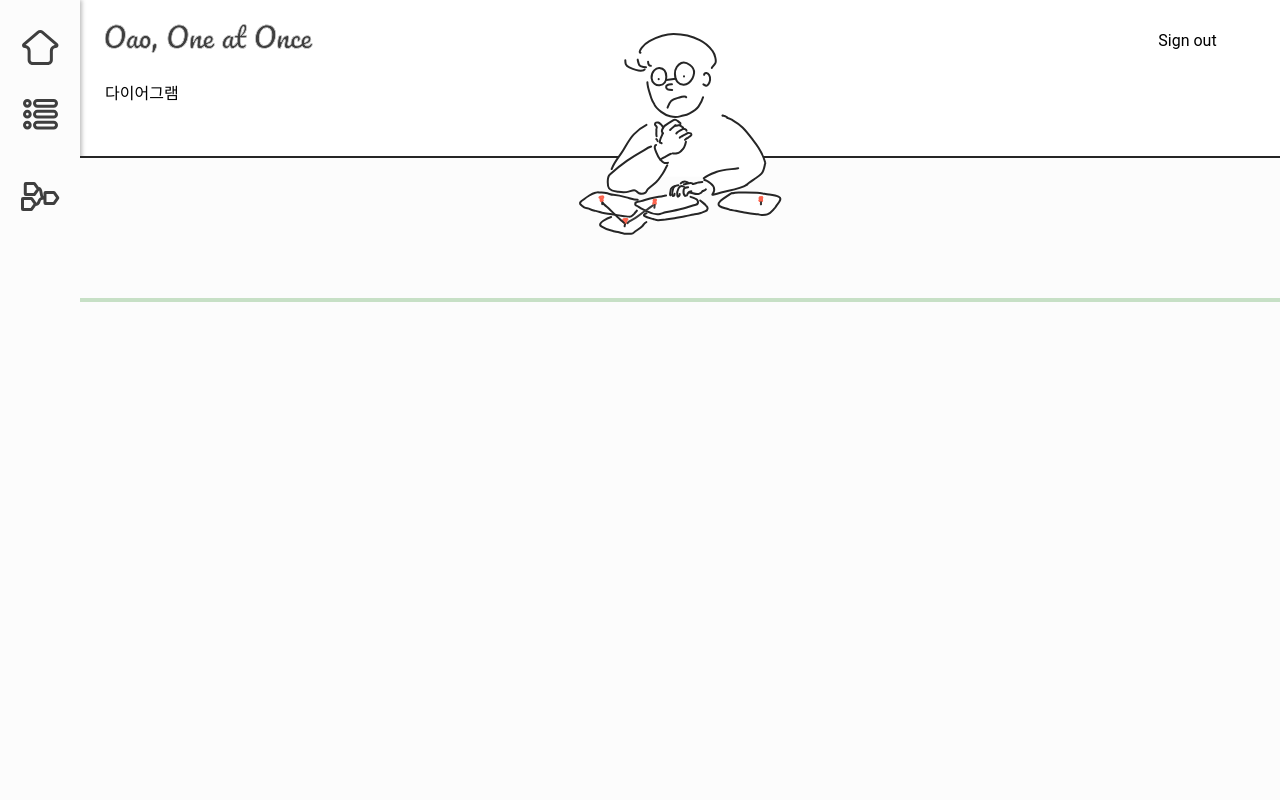
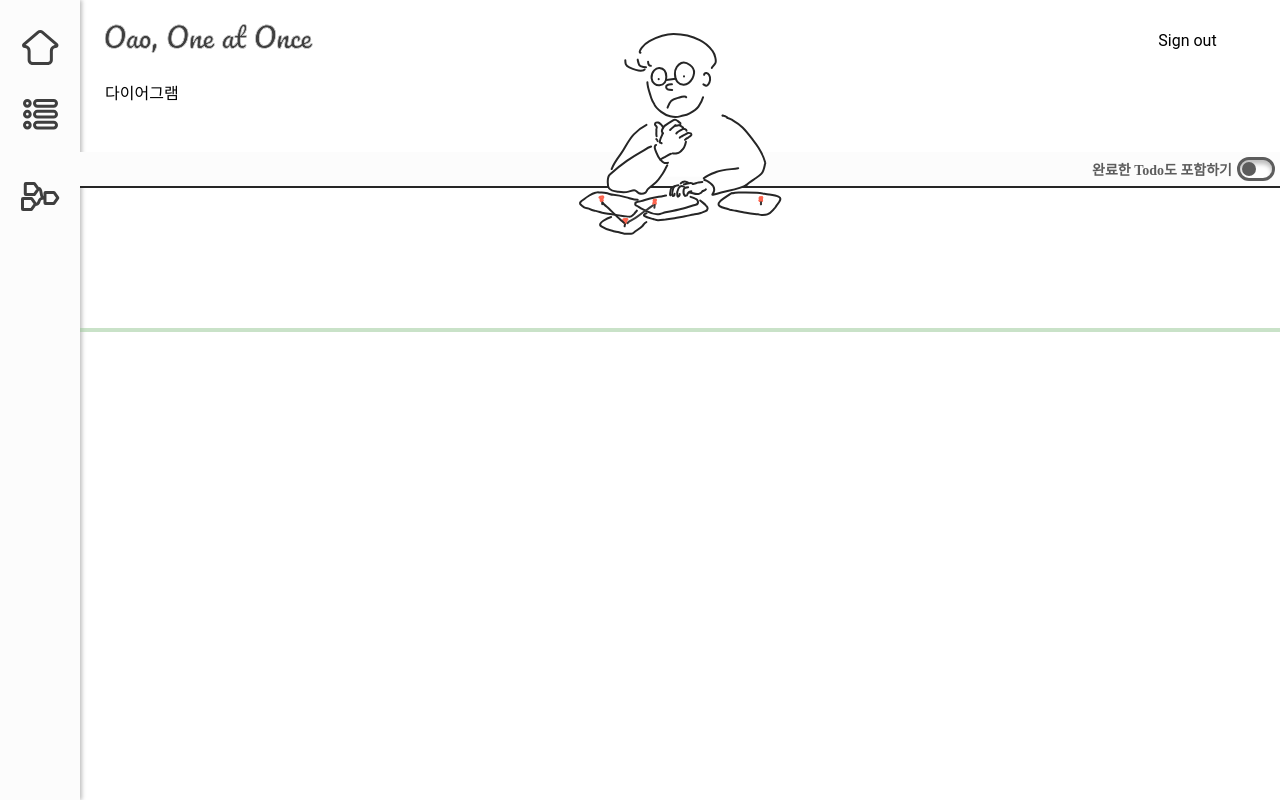
Before and after one commit to boostcampwm-2022/web20-OAO, a React (Vite) app in the folder client/: page /diagram in a window 1280 px wide. Built offline with nearby package versions, Linux system fonts and the light colour scheme.

Commit message:
feat: 토글 버튼으로 완료한 할일을 다이어그램에 표시할지 결정하는 기능 구현

```diff
--- /dev/null
+++ b/client/src/components/diagram/DiagramControlPanel.tsx
@@ -0,0 +1,36 @@
+import { ReactElement } from 'react';
+import styled from 'styled-components';
+import ToggleButton from '@components/ToggleButton';
+import { PRIMARY_COLORS } from '@util/Constants';
+import Text from '@components/Text';
+
+const { darkestGray, offWhite, gray } = PRIMARY_COLORS;
+
+const Wrapper = styled.div`
+  position: relative;
+  width: 100%;
+  padding: 5px;
+  display: flex;
+  justify-content: end;
+  border-bottom: 2px solid ${darkestGray};
+  background-color: ${offWhite};
+  align-items: center;
+  gap: 5px;
+`;
+const DiagramControlPanel = ({ isActive, onClick }: { isActive: boolean; onClick: () => void }): ReactElement => {
+  return (
+    <Wrapper>
+      <Text
+        text={'완료한 Todo도 포함하기'}
+        textAlign={'right'}
+        fontWeight={'700'}
+        fontFamily={'Nanum Myeongjo'}
+        color={gray}
+        fontSize={'14px'}
+      />
+      <ToggleButton size={14} isActive={isActive} onClick={onClick} activeColor={gray} />
+    </Wrapper>
+  );
+};
+
+export default DiagramControlPanel;
--- a/client/src/container/diagram/Diagram.tsx
+++ b/client/src/container/diagram/Diagram.tsx
@@ -1,7 +1,9 @@
 import { ReactElement, useEffect, useState, useRef } from 'react';
 import { useAtom } from 'jotai';
 import { todoList } from '@util/GlobalState';
+import { PlainTodo } from '@todo/todo.type';
 import styled from 'styled-components';
+
 import {
   getDiagramData,
   DiagramTodo,
@@ -40,7 +42,7 @@ const Line = styled.div`
   opacity: 0.5;
 `;
 
-const Diagram = (): ReactElement => {
+const Diagram = ({ showDone }: { showDone: boolean }): ReactElement => {
   const [todoListAtom] = useAtom(todoList);
   const [diagramData, setDiagramData] = useState<Map<string, DiagramTodo> | undefined>();
   const [diagramVertice, setDiagramVertice] = useState<Vertex[] | undefined>();
@@ -48,7 +50,7 @@ const Diagram = (): ReactElement => {
   const isWheelDown = useRef<boolean>(false);
 
   useEffect(() => {
-    getDiagramData(todoListAtom)
+    getDiagramData(todoListAtom, showDone)
       .then((value) => {
         setDiagramData(value);
         setDiagramVertice(getVertice(value));
@@ -56,7 +58,7 @@ const Diagram = (): ReactElement => {
       .catch((err) => {
         throw err;
       });
-  }, [todoListAtom]);
+  }, [todoListAtom, showDone]);
 
   const diagramStyle = {
     '--offsetX': `${offset.x}px`,
--- a/client/src/container/diagram/DiagramFrame.tsx
+++ b/client/src/container/diagram/DiagramFrame.tsx
@@ -1,27 +1,31 @@
-import { ReactElement, Suspense } from 'react';
+import { ReactElement, Suspense, useState } from 'react';
 import styled from 'styled-components';
-import { PRIMARY_COLORS } from '@util/Constants';
 import Diagram from '@container/diagram/Diagram';
-
-const { darkestGray, offWhite } = PRIMARY_COLORS;
+import DiagramControlPanel from '@components/diagram/DiagramControlPanel';
 
 const Wrapper = styled.div`
   position: relative;
   z-index: 0;
   width: 100%;
   height: 100%;
-  border-top: 2px solid ${darkestGray};
-  background-color: ${offWhite};
   overflow-x: hidden;
   overflow-y: hidden;
 `;
+
 const DiagramFrame = (): ReactElement => {
+  const [showDone, setShowDone] = useState(false);
+  const onClick = (): void => {
+    setShowDone((prev) => !prev);
+  };
   return (
-    <Wrapper>
-      <Suspense fallback={'Loading diagram...'}>
-        <Diagram />
-      </Suspense>
-    </Wrapper>
+    <>
+      <DiagramControlPanel isActive={showDone} onClick={onClick} />
+      <Wrapper>
+        <Suspense fallback={'Loading diagram...'}>
+          <Diagram showDone={showDone} />
+        </Suspense>
+      </Wrapper>
+    </>
   );
 };
 
```
